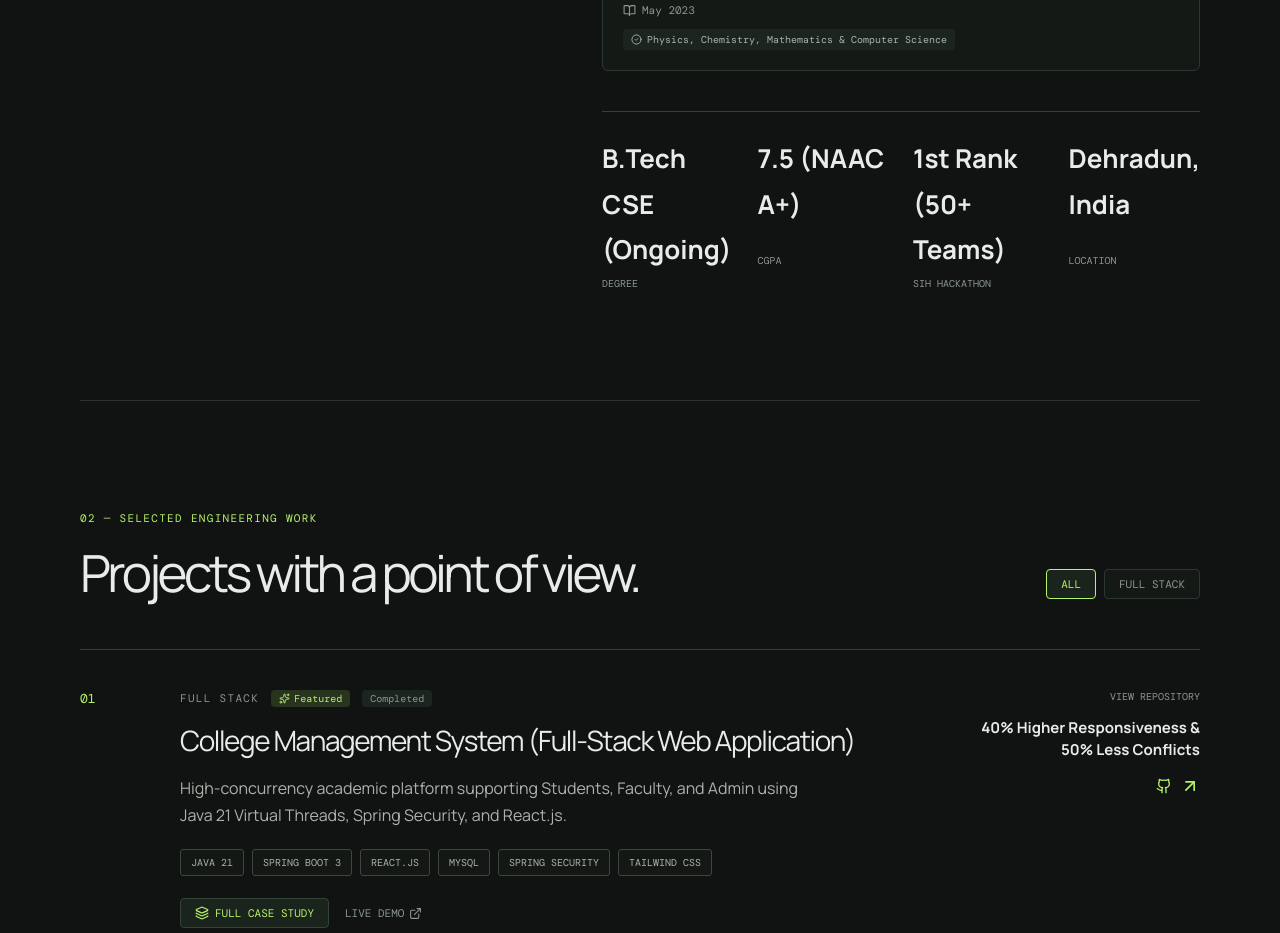
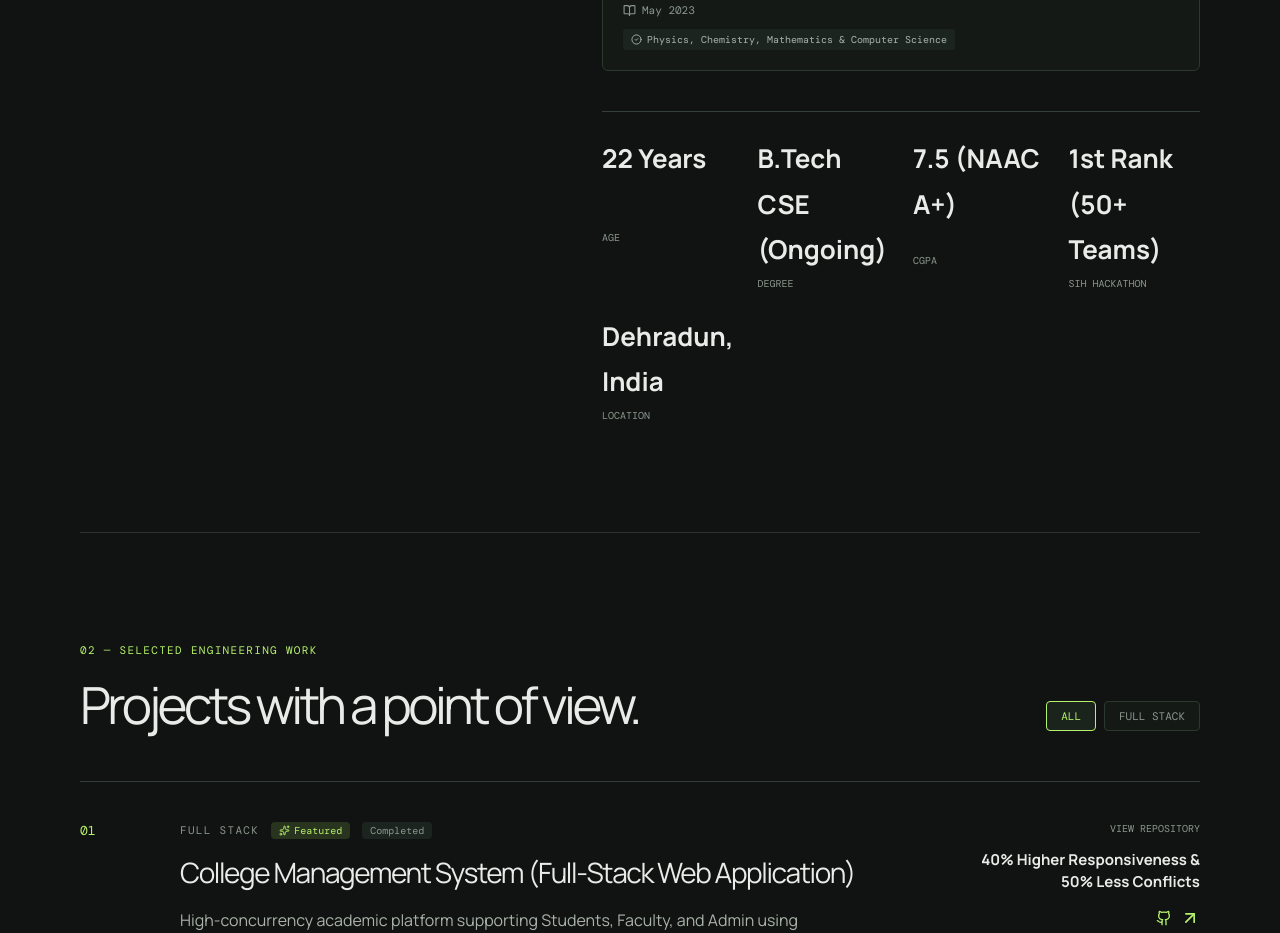
Before and after one commit to hemant1883/Protfolio, a React (Vite) app: page / in a window 1280 px wide. Shown: the part 1640-2573 px from the top of the page. Built offline with nearby package versions, Linux system fonts and the light colour scheme; a web font is replaced by a local one.

Commit message:
Update initialPortfolioData.ts

```diff
--- a/src/initialPortfolioData.ts
+++ b/src/initialPortfolioData.ts
@@ -57,6 +57,7 @@ export const initialPortfolioData: PortfolioData = {
       },
     ],
     quickFacts: [
+      { label: 'Age', value: '22 Years' },
       { label: 'Degree', value: 'B.Tech CSE (Ongoing)' },
       { label: 'CGPA', value: '7.5 (NAAC A+)' },
       { label: 'SIH Hackathon', value: '1st Rank (50+ Teams)' },
@@ -162,7 +163,7 @@ export const initialPortfolioData: PortfolioData = {
     fileName: 'Hemant_Singh_Rana_Resume.pdf',
     fileUrl: 'https://drive.google.com/file/d/1Of5fiqg7i3X_nOlEFxTMLTTc0Os6xaux/view?pli=1',
     lastUpdated: '2026-08-17',
-    fileSize: '184 KB',
+    fileSize: 'PDF',
   },
   githubStats: {
     username: 'hemant1883',
```
